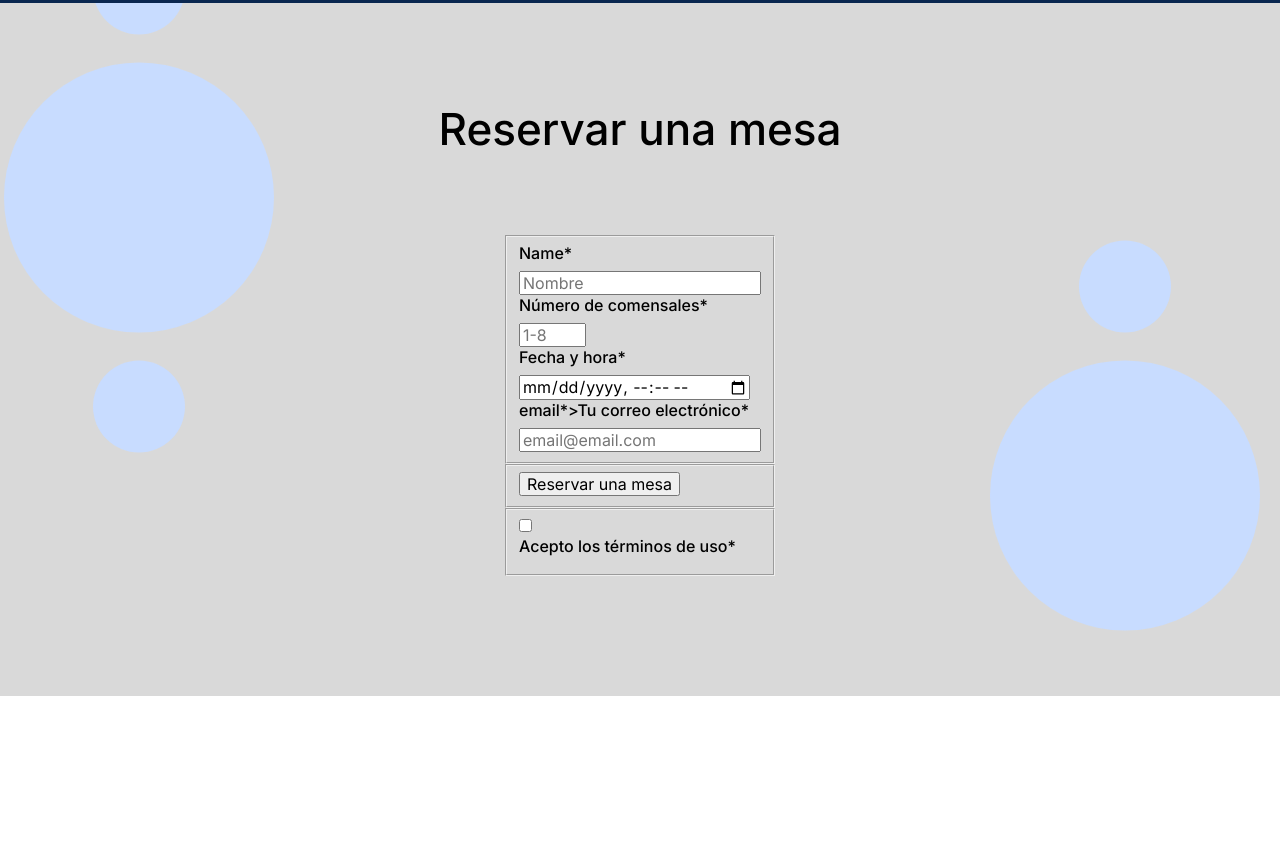
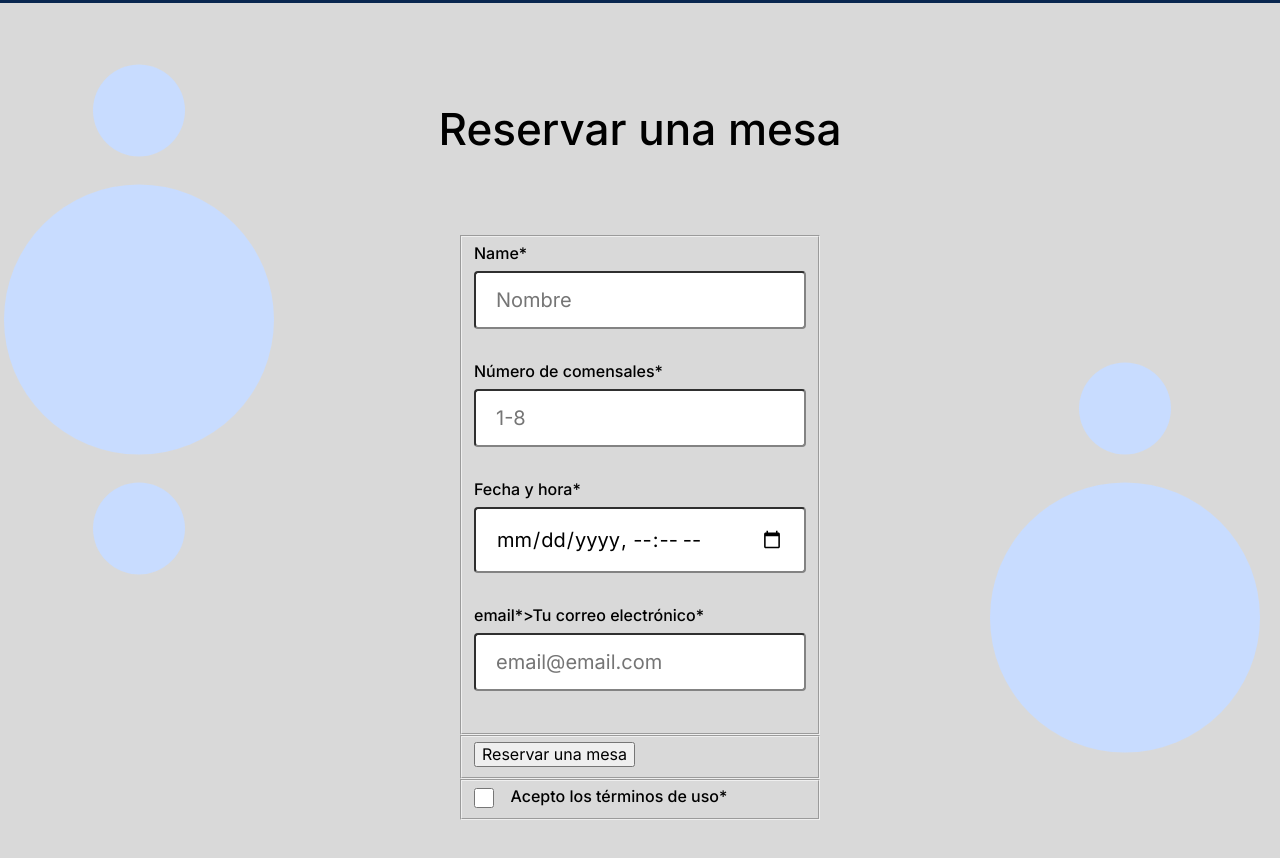
Before and after one commit to DayanaDGam/web_project_coffeeshop, a plain HTML site: page index.html in a window 1280 px wide. Shown: the part 1714-2572 px from the top of the page. Before the commit the page ends 2410 px from the top, so only its background shows below. Drawn offline with Linux system fonts and the light colour scheme.

Commit message:
etapa formulario

```diff
--- a/styles/style.css
+++ b/styles/style.css
@@ -241,3 +241,34 @@
   font-size: 16px;
   line-height: 20px;
 }
+
+.form__input {
+  border-radius: 4px;
+  margin: 0 0 32px;
+  box-sizing: border-box;
+  padding: 15px 20px;
+  width: 100%;
+  height: 60%;
+  font-size: 20px;
+  line-height: 30px;
+  font-family: inherit;
+  border-color: #838383;
+}
+
+.form__fieldset_el_center {
+  display: flex;
+  justify-items: center;
+}
+
+.form__checkbox {
+  border-radius: 2px;
+  width: 20px;
+  height: 20px;
+  display: inline-block;
+  vertical-align: middle;
+}
+
+.form__lable_direction_right {
+  display: inline;
+  margin-left: 12px;
+}
```
